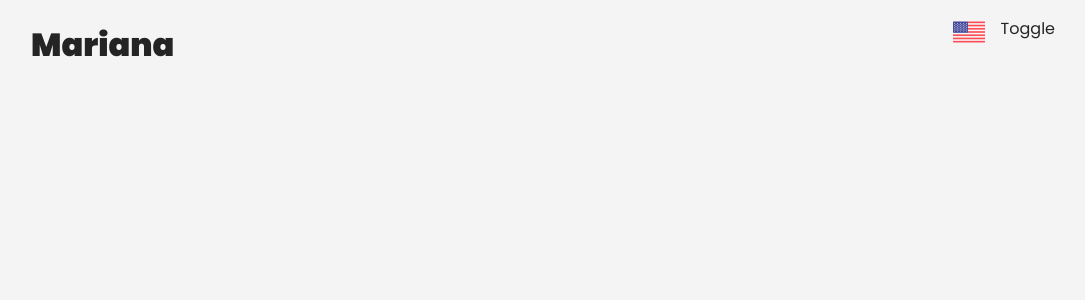
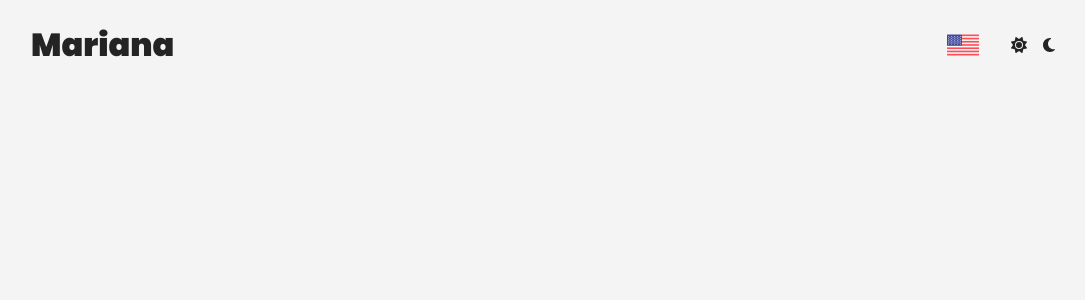
Before and after one commit to marialmeida1/web-portfolio-marialmeida1, a Next.js app: page / in a window 1280 px wide. Shown: the top 300 px of the page, without its empty margins (97-1182 px from the left). Built offline with nearby package versions, Linux system fonts and the light colour scheme.

Commit message:
feat: iniciando componente de mudança de theme

```diff
--- a/app/components/commons/Navbar.module.css
+++ b/app/components/commons/Navbar.module.css
@@ -11,7 +11,14 @@
 
 .navbar__actions {
     list-style: none;
+    align-items: center;
+    padding: 0px;
     display: flex;
     flex-direction: row;
-    gap: 1rem;
+    gap: 2rem;
 }
+
+.navbar__actions li div {
+    display: flex;
+    align-items: center;
+}
--- a/app/components/commons/Navbar.tsx
+++ b/app/components/commons/Navbar.tsx
@@ -1,5 +1,9 @@
+// Style
 import style from "./Navbar.module.css";
+
+// Componentes
 import ToggleLanguage from "./ToggleLanguage";
+import ToggleTheme from "./ToggleTheme";
 
 export default function Navbar() {
     return (
@@ -8,7 +12,7 @@ export default function Navbar() {
 
             <ul className={style.navbar__actions}>
                 <li><ToggleLanguage /></li>
-                <li>Toggle</li>
+                <li><ToggleTheme /></li>
             </ul>
         </header>
     )
--- /dev/null
+++ b/app/components/commons/ToggleTheme.module.css
@@ -0,0 +1,10 @@
+.toggletheme {
+    display: flex;
+    flex-direction: row;
+    gap: 1rem;
+    list-style: none;
+    margin: 0px;
+    padding: 0px;
+    justify-content: center;
+    align-items: center;
+}
--- /dev/null
+++ b/app/components/commons/ToggleTheme.tsx
@@ -0,0 +1,16 @@
+// Style
+import style from './ToggleTheme.module.css'
+
+// Icons
+import { FontAwesomeIcon } from '@fortawesome/react-fontawesome';
+import { faMoon, faSun } from '@fortawesome/free-solid-svg-icons';
+
+
+export default function ToggleTheme() {
+    return (
+        <ul className={style.toggletheme}>
+            <li><FontAwesomeIcon icon={faSun} /></li>
+            <li><FontAwesomeIcon icon={faMoon} /></li>
+        </ul>
+    )
+}
```
